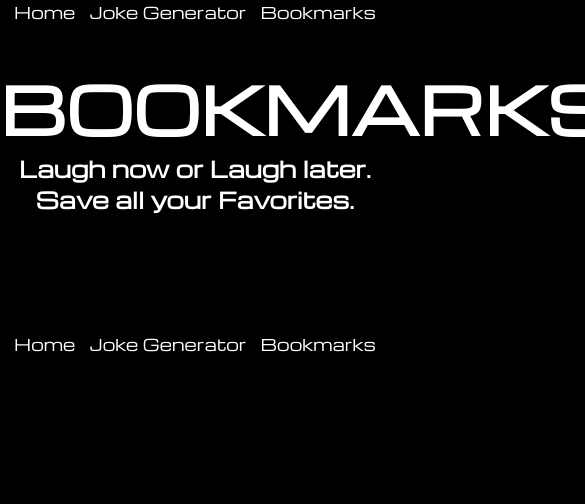
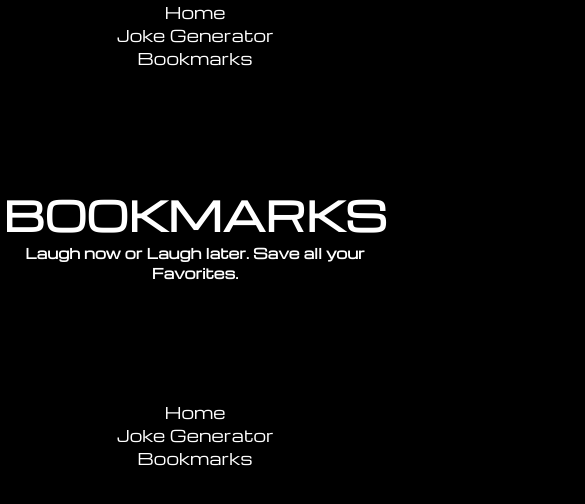
Before and after one commit to FunnyFetch/DADJokes, a plain HTML site: page bookmarks.html in a window 390 px wide. Shown: the top 504 px of the page, 585 px wide, since content can reach past the window. Drawn offline with nearby package versions, Linux system fonts and the light colour scheme.

Commit message:
updated bookmarks media query

```diff
--- a/bookmarks.css
+++ b/bookmarks.css
@@ -9,7 +9,6 @@
 body {
     font-family: 'Michroma';
     color: white;
-
 }
 
 li {
@@ -28,7 +27,6 @@ h1 {
     display: flex;
     flex-direction: row;
    justify-content: space-evenly;
-
 }
 
 .nav-item a {
@@ -45,3 +43,35 @@ h1 {
     margin-top: 30%;
     margin-bottom: 20%;
 }
+
+@media (max-width: 768px) {
+    * {
+        margin: 0;
+        padding: 0;
+        box-sizing: border-box;
+        text-align: center;
+    }
+
+    h1 {
+        font-size: 40px;
+    }
+
+    h2 {
+        font-size: 14px;
+    }
+
+    .navBar {
+        flex-direction: column;
+        align-items: center;
+    }
+
+    .hero {
+        margin-top: 30%;
+        margin-bottom: 30%;
+    }
+
+    footer {
+        flex-direction: column;
+        justify-content: center;
+    }
+}
```
